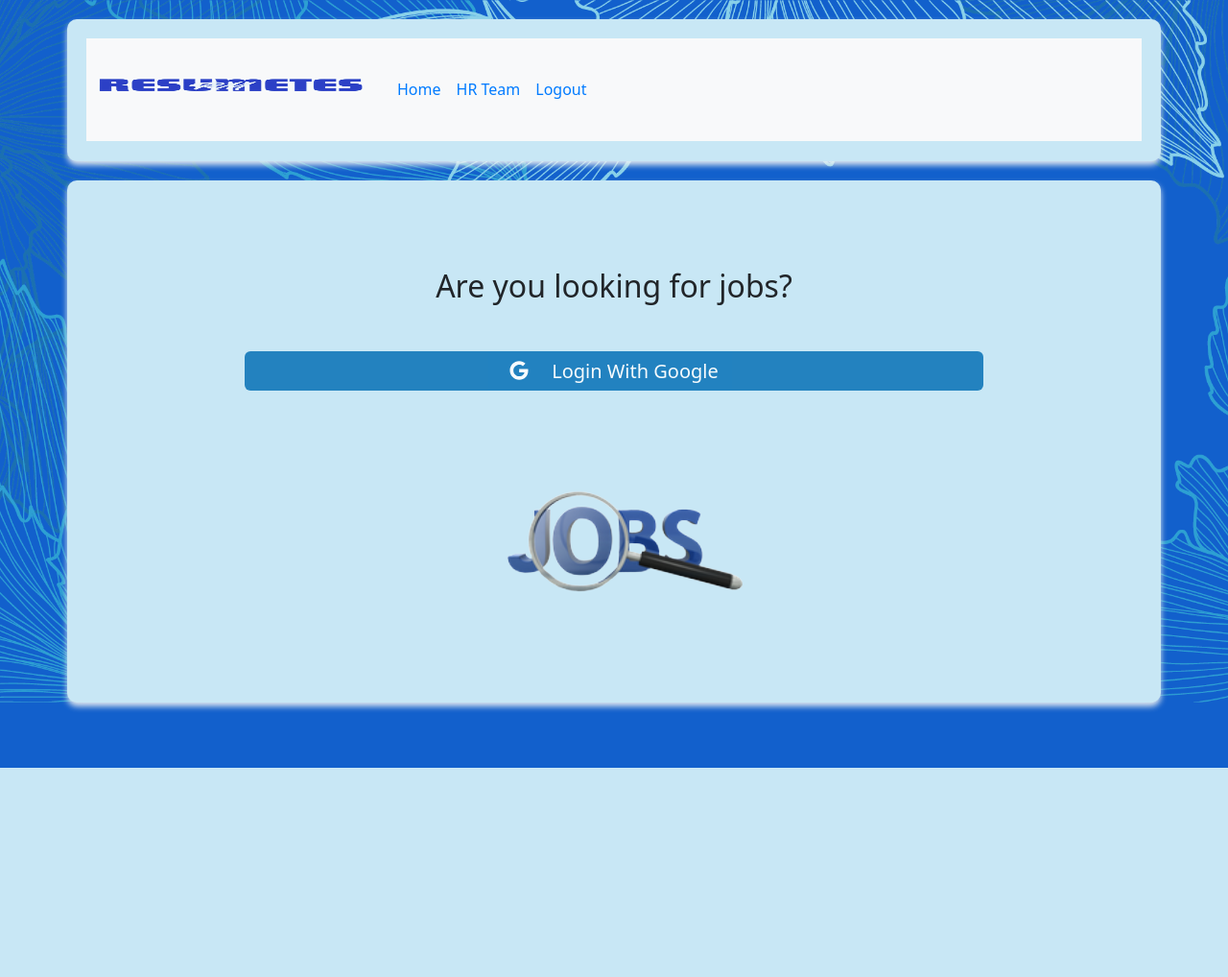
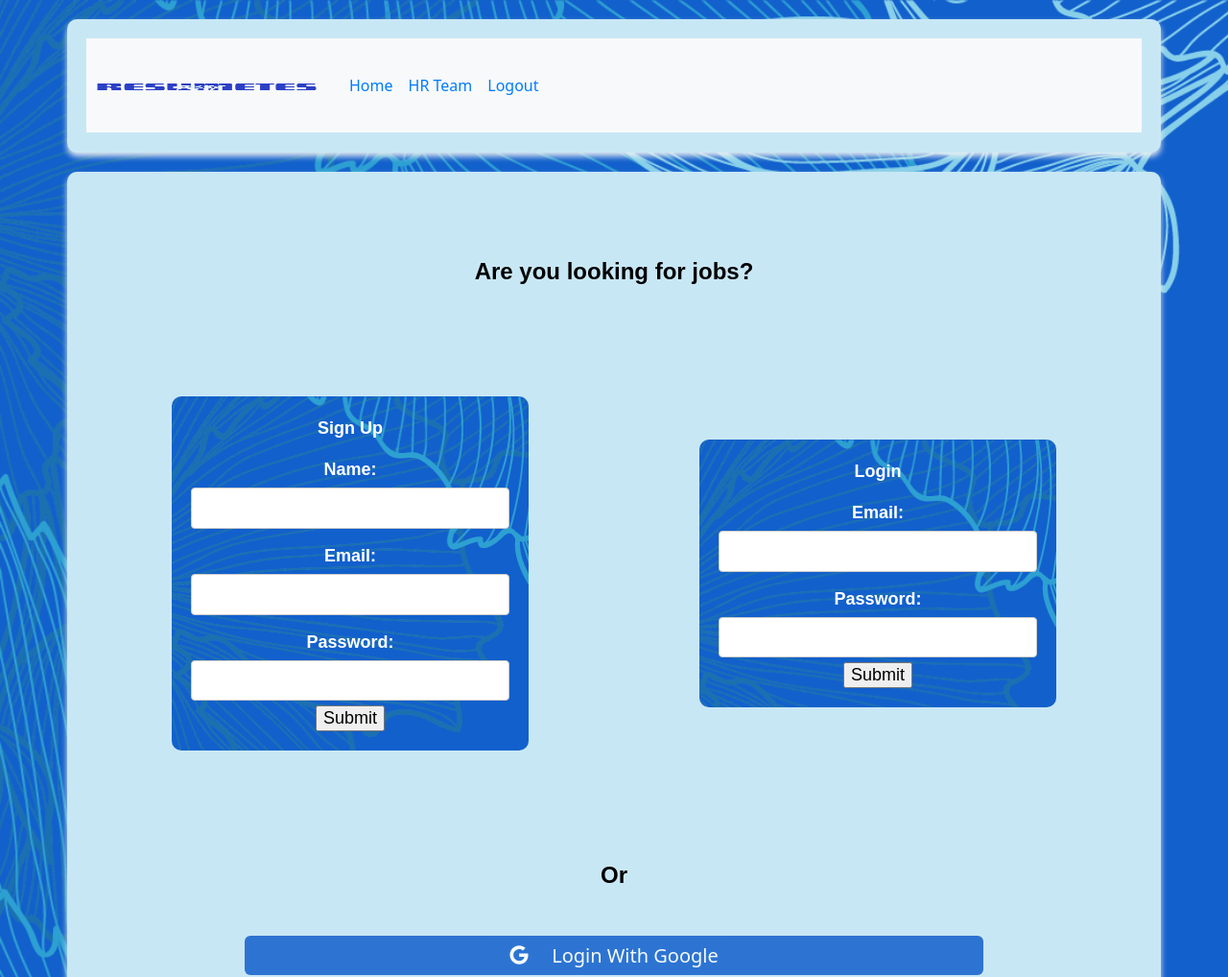
Before and after one commit to ShadmanSakib44/ResuMetrics, a Python web app: template templates/index.html in a window 1280 px wide. Shown: the top 1018 px of the page at 96% size. Before the commit the page ends 800 px from the top, so only its background shows below. Run offline with Jinja, Linux system fonts and the light colour scheme; the template is opened without the code that fills it, so the values that code supplies are empty; some libraries are stand-ins or nearby versions.

Commit message:
Frontend change

```diff
--- a/templates/base.html
+++ b/templates/base.html
@@ -77,7 +77,7 @@
           <img
             src="{{ url_for('static', filename='images/rm1.png') }}"
             alt="Logo"
-            style="width: 300px; height: 80px;"
+            style="width: 250px; height: 50px;"
           />
         </span>
 
--- a/templates/form.html
+++ b/templates/form.html
@@ -67,6 +67,7 @@
 </head>
 
 <body>
+
   <div class="form-container">
     <form method="post">
       <p>What is your unique HR ID?</p>
@@ -77,6 +78,7 @@
     <p class="message">{{ message }}</p>
     {% endif %}
   </div>
+
 </body>
 
 </html>
--- a/templates/index.html
+++ b/templates/index.html
@@ -1,10 +1,11 @@
-{% extends "base.html" %} {% block title %}Resume Ranking System{% endblock %}
+{% extends "base.html" %}
+{% block title %}Resume Ranking System{% endblock %}
 {% block Addnav %}
 <li class="nav-item active">
-  <!-- <a class="nav-link" href="/HR">Employeer/HR Page</a> -->
   <a class="nav-link" href="/HR">HR Team</a>
 </li>
-{% endblock %} {% block styleInclude %}
+{% endblock %}
+{% block styleInclude %}
 <style>
   @media screen and (min-width: 992px) {
     a.sign_in {
@@ -22,6 +23,94 @@
     }
   }
 
+  /* sign up sign in */
+  .forms-container {
+    display: flex;
+    justify-content: space-around; /* Change to 'space-between' if you want some space between forms */
+    align-items: center;
+    background-color: #C8E7F5;
+    height: 70vh;
+    font-family: 'Arial', sans-serif;
+    color: white;
+    border-radius: 10px;
+
+  }
+
+  /* Style for the forms */
+  form {
+    text-align: center;
+    padding: 20px;
+    background-color: #1260cc;
+    border-radius: 6px;
+    width: 260px; /* Adjust the width as needed */
+    font-size: 18px; /* Adjust the font size as needed */
+    font-weight: bold;
+    margin: 0 10px;
+    color: white;
+    border-radius: 10px;
+    background-image: url('/static/images/flower1.png');
+  }
+
+  h1 {
+    text-align: center;
+    font-size: 24px;
+    font-weight: bold;
+    margin: 20px 0;
+    color: black;
+    font-family: 'Arial', sans-serif;
+  }
+
+
+  /* Style for "Or" */
+  h2 {
+    text-align: center;
+    font-size: 24px;
+    font-weight: bold;
+    margin: 20px 0;
+    color: black;
+    font-family: 'Arial', sans-serif;
+  }
+
+  /* Style for form labels */
+  form label {
+    display: block;
+    font-weight: bold;
+    margin-top: 10px;
+  }
+
+  /* Style for form inputs */
+  form input[type="text"],
+  form input[type="email"],
+  form input[type="password"] {
+    width: 100%;
+    padding: 10px;
+    margin: 5px 0;
+    border: 1px solid #ccc;
+    border-radius: 4px;
+    font-family: 'Arial', sans-serif;
+  }
+
+  /* Style for form buttons */
+  form button[type="submit"] {
+    background-color: #4CAF50;
+    color: white;
+    padding: 10px 15px;
+    border: none;
+    border-radius: 4px;
+    cursor: pointer;
+    margin-top: 10px;
+    font-family: 'Arial', sans-serif;
+  }
+
+  form button[type="submit"]:hover {
+    background-color: #45a049;
+  }
+
+  .forms-container .form {
+    width: auto;
+    margin: 0; /* Adjust the margin as needed */
+  }
+
   .sign_in {
     border: none;
     border-radius: 6px;
@@ -30,35 +119,72 @@
     display: inline-block;
     font-size: 20px;
     line-height: 25px;
-    text-decoration: none; /* remove underline from anchors */
-    background-color: #0671B7;
+    text-decoration: none; /* remove underline from anchors #0671B7*/
+    background-color: #1260cc;
     color: white;
   }
 </style>
-{% endblock %} {% block content %}
+
+{% endblock %}
+{% block content %}
 <div class="container-fluid">
   <div class="container">
     <div class="row">
-      <div
-        class="col-md-12 col-xs-12 main_card"
-        style="margin-top: 50px; z-index: 10"
-      >
+      <div class="col-md-12 col-xs-12 main_card" style="margin-top: 50px; z-index: 10">
         <h1 class="text-center mt-10 hh">Are you looking for jobs?</h1>
-        <a
-          href="/login"
-          class="btn btn-lg btn-danger mt-5 sign_in mx-auto d-block"
-          style="z-index: 10"
-          ><i class="fab fa-google me-4"></i>Login With Google</a
-        >
-      </div>
-      <div class="col-md-12 col-xs-12">
-        <img
-          class="img-fluid mx-auto d-block"
-          src="{{ url_for('static',filename='images/joblogo.png') }}"
-        />
+
+        <div class="forms-container">
+          <form class="form" method="post" action="/signup">
+            <p>Sign Up</p>
+            <label for="name">Name:</label>
+            <input type="text" id="name" name="name" required>
+            <label for="email">Email:</label>
+            <input type="email" id="email" name="email" required>
+            <label for="password">Password:</label>
+            <input type="password" id="password" name="password" required>
+            <input type="submit" value="Submit">
+          </form>
+          {% if message %}
+          <p class="message">{{ message }}</p>
+          {% endif %}
+          <!--log in-->
+          <form class="form" method="post" action="/login">
+            <p>Login</p>
+            <label for="email">Email:</label>
+            <input type="email" id="email" name="email" required>
+            <label for="password">Password:</label>
+            <input type="password" id="password" name="password" required>
+            <input type="submit" value="Submit">
+          </form>
+        </div>
+        <h2>Or</h2>
+        <a href="/login" class="btn btn-lg  mt-5 sign_in mx-auto d-block">
+          <i class="fab fa-google me-4"></i>Login With Google
+        </a>
+        <!-- Add the pop-up message HTML and JavaScript code here -->
+        <!-- <div id="popup" style="display: none; position: fixed; top: 50%; left: 50%; transform: translate(-50%, -50%); background-color: #0671B7; color: white; padding: 10px; border-radius: 6px; text-align: center; z-index: 999;">
+          User Created Successfully!
+        </div>
+        <input type="hidden" id="successFlag" value="{{ session.get('success', False) }}">
+        <script>
+          // Get the success flag value from the hidden input element
+          const success = "{{ session.get('success', False) }}";
+          if (success === "True") {
+            document.getElementById("popup").style.display = "block";
+            // Set a timeout to hide the pop-up after 2 seconds (2000 milliseconds)
+            setTimeout(function () {
+              document.getElementById("popup").style.display = "none";
+            }, 2000);
+          }
+        </script> -->
+        <div class="col-md-12 col-xs-12">
+          <video class="video-fluid mx-auto d-block" autoplay loop width="500" height="300">
+            <source src="{{ url_for('static', filename='images/video.mp4') }}" type="video/mp4">
+            Your browser does not support the video tag.
+          </video>
+        </div>
       </div>
     </div>
   </div>
 </div>
-
 {% endblock %}
```
